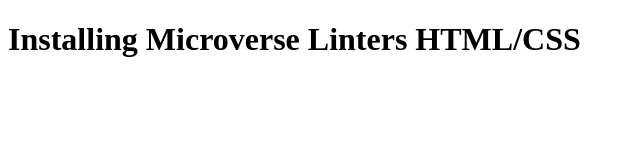
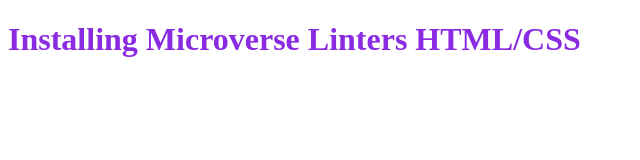
Before and after one commit to MostafaShahat2021/Linters, a plain HTML site: page index.html in a window 1280 px wide. Shown: the whole page, without its empty margins (0-640 px from the left). Drawn offline with Linux system fonts and the light colour scheme.

Commit message:
Link the stylesheet & Add main-header class to the main heading & Add color to the main headding

```diff
--- a/index.html
+++ b/index.html
@@ -4,9 +4,10 @@
     <meta charset="UTF-8">
     <meta http-equiv="X-UA-Compatible" content="IE=edge">
     <meta name="viewport" content="width=device-width, initial-scale=1.0">
+    <link rel="stylesheet" href="styles.css">
     <title>Linters</title>
 </head>
 <body>
-    <h1>Installing Microverse Linters HTML/CSS</h1>
+    <h1 class="main-header">Installing Microverse Linters HTML/CSS</h1>
 </body>
 </html>
--- /dev/null
+++ b/styles.css
@@ -0,0 +1,3 @@
+.main-header{
+    color: blueviolet;
+}
```
